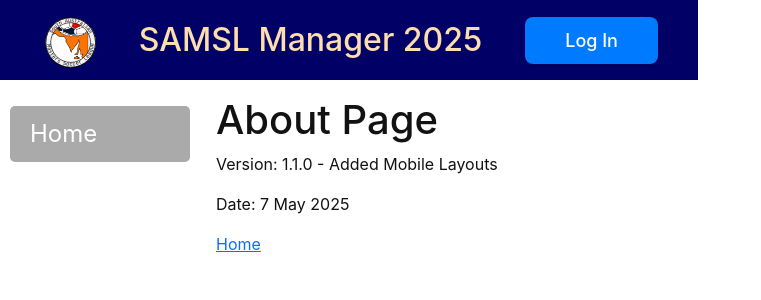
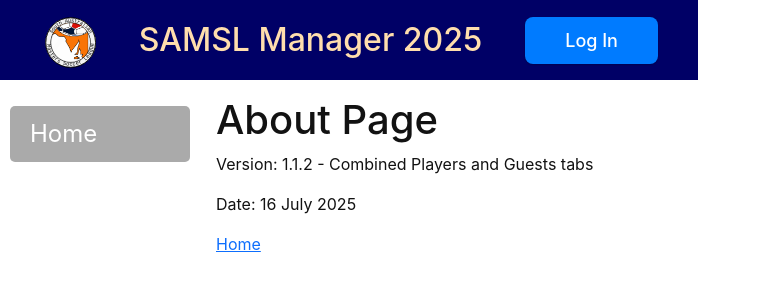
Before and after one commit to Andy-Warhurst/samsl-timesheets, a React (Create React App) app: page /about in a window 1280 px wide. Shown: the top 300 px of the page, without its empty margins (0-761 px from the left). Built offline with nearby package versions, Linux system fonts and the light colour scheme; no server answers.

Commit message:
Combined Players and Guests tabs.

```diff
--- a/src/About.js
+++ b/src/About.js
@@ -8,10 +8,10 @@ function About() {
         <div>
             <h1>About Page</h1>
             <p>
-                Version: 1.1.0 - Added Mobile Layouts
+                Version: 1.1.2 - Combined Players and Guests tabs
             </p>
             <p>
-                Date: 7 May 2025
+                Date: 16 July 2025
             </p>
             <Link to="/">Home</Link>
         </div>
--- a/src/MyTeam.js
+++ b/src/MyTeam.js
@@ -3,7 +3,7 @@ import './Styles.css';
 import Container from "react-bootstrap/Container";
 import Row from "react-bootstrap/Row";
 import Col from "react-bootstrap/Col";
-import Selector from "./Selector";
+// import Selector from "./Selector";
 import PrintTeamsheet from "./PrintTeamsheet";
 import Guests from "./Guests";
 
@@ -14,14 +14,14 @@ function MyTeam() {
         <div>
             <Container>
                 <Row>
+                    {/*<Col>*/}
+                    {/*    <h3>Players</h3>*/}
+                    {/*    <div style={{padding: 4}}>*/}
+                    {/*        <Selector />*/}
+                    {/*    </div>*/}
+                    {/*</Col>*/}
                     <Col>
                         <h3>Players</h3>
-                        <div style={{padding: 4}}>
-                            <Selector />
-                        </div>
-                    </Col>
-                    <Col>
-                        <h3>Guests</h3>
                         <Guests/>
                         <hr/>
                         <PrintTeamsheet/>
```
